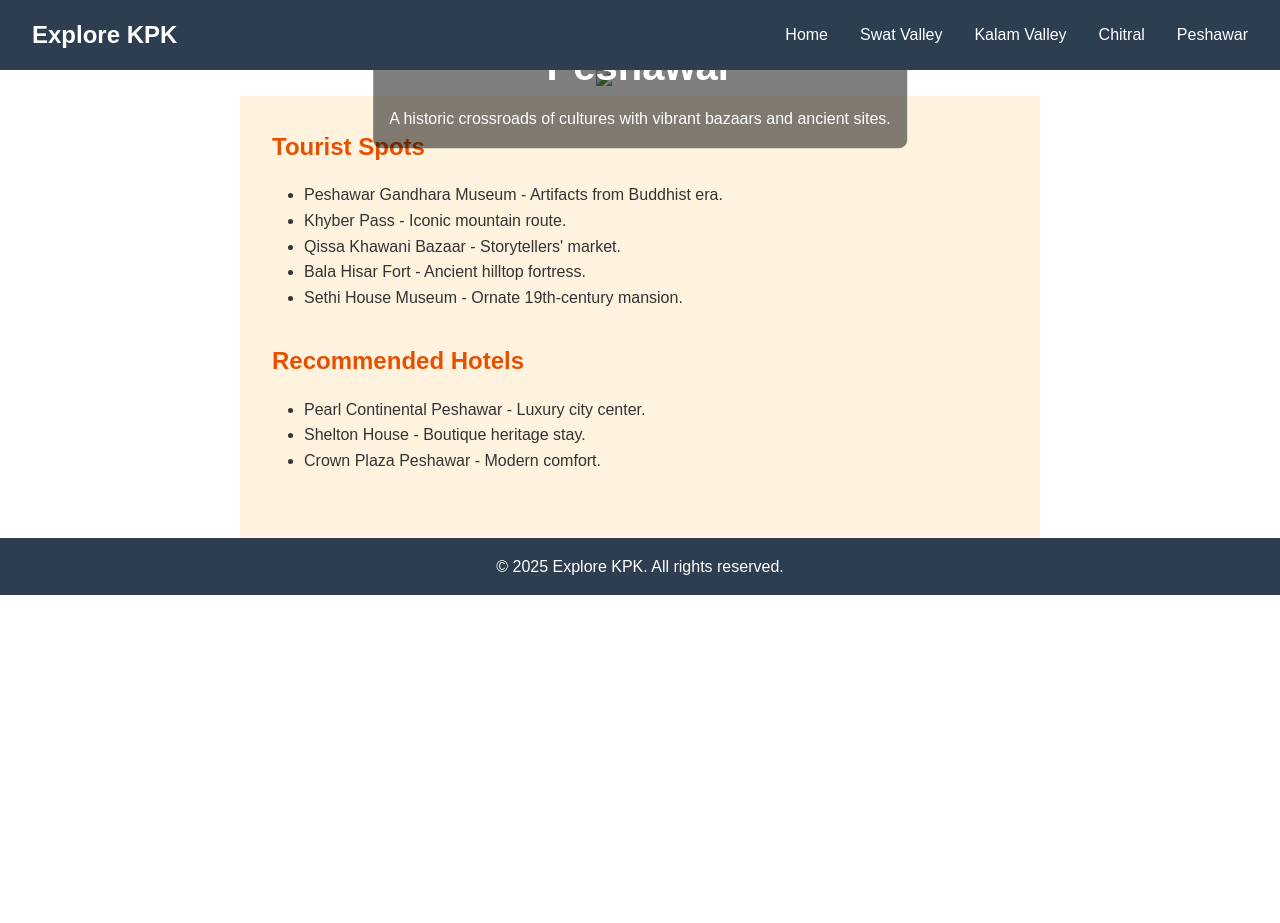
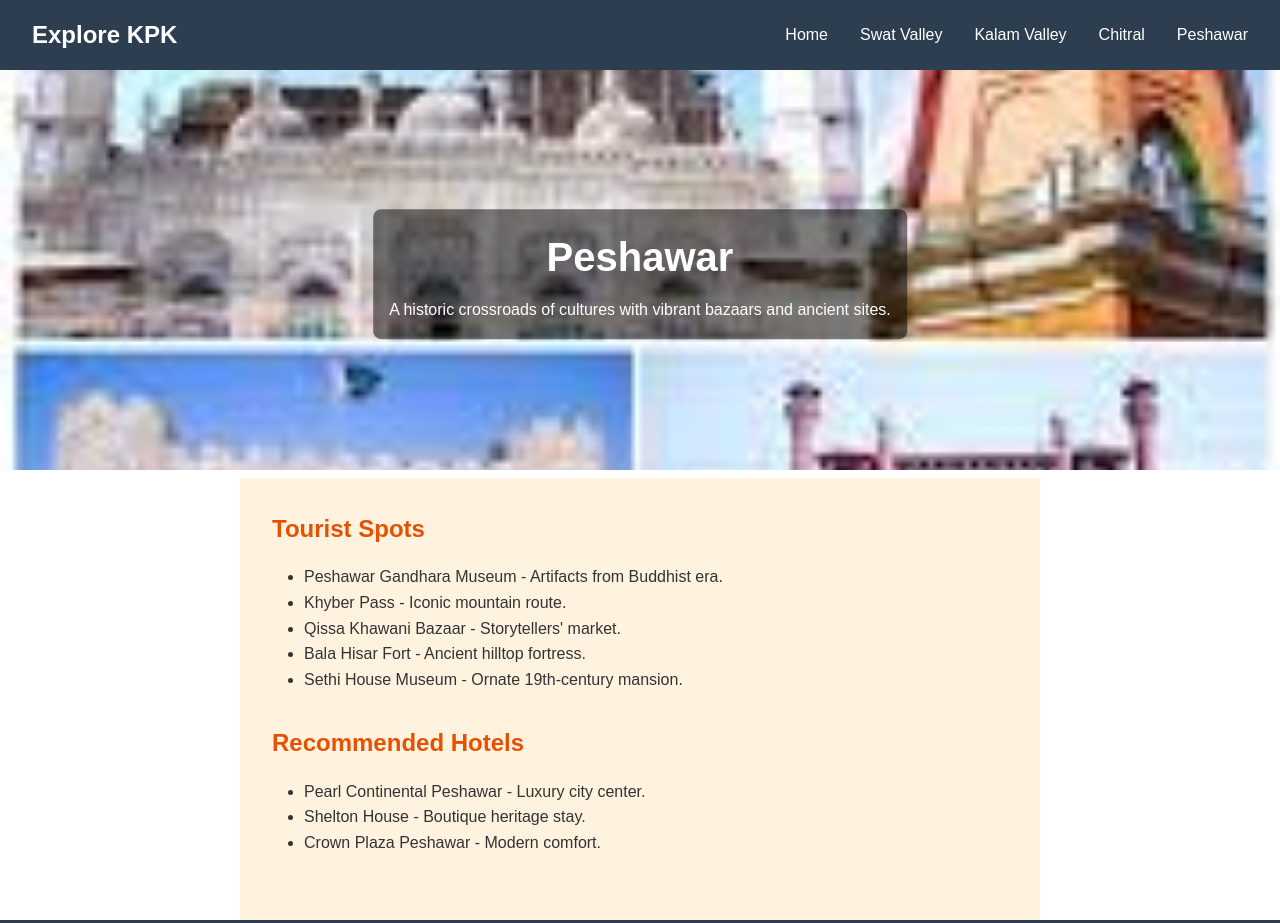
Before and after one commit to dftraining/kpk_tourism_app, a website: page src/peshawar.html in a window 1280 px wide. Shown: the top 923 px of the page. Before the commit the page ends 800 px from the top, so only its background shows below. Drawn offline with Linux system fonts and the light colour scheme.

Commit message:
moidfy peshawar.html

```diff
--- a/package.json
+++ b/package.json
@@ -10,6 +10,8 @@
   "license": "ISC",
   "description": "",
   "devDependencies": {
-    "parcel": "^2.15.4"
+    "htmlhint": "^1.7.0",
+    "parcel": "^2.15.4",
+    "stylelint": "^16.24.0"
   }
 }
--- a/src/peshawar.html
+++ b/src/peshawar.html
@@ -22,7 +22,7 @@
     </header>
     <main>
         <section class="hero">
-            <img src="../images/peshawar.jpg" alt="Peshawar" class="hero-img">
+            <img src="../images/peshawar.jpeg" alt="Peshawar" class="hero-img">
             <div class="hero-text">
                 <h1>Peshawar</h1>
                 <p>A historic crossroads of cultures with vibrant bazaars and ancient sites.</p>
```
Also changed, not shown: 1 other file.
